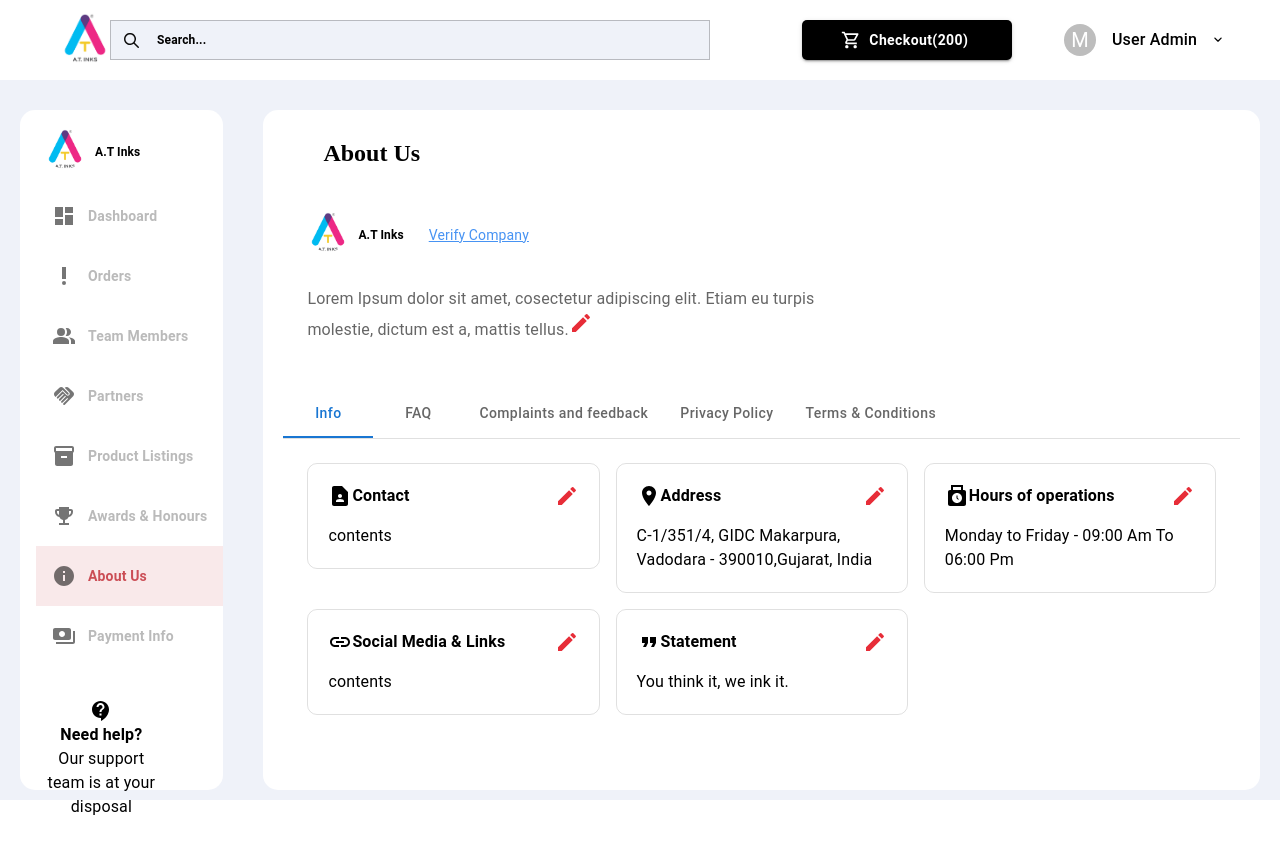
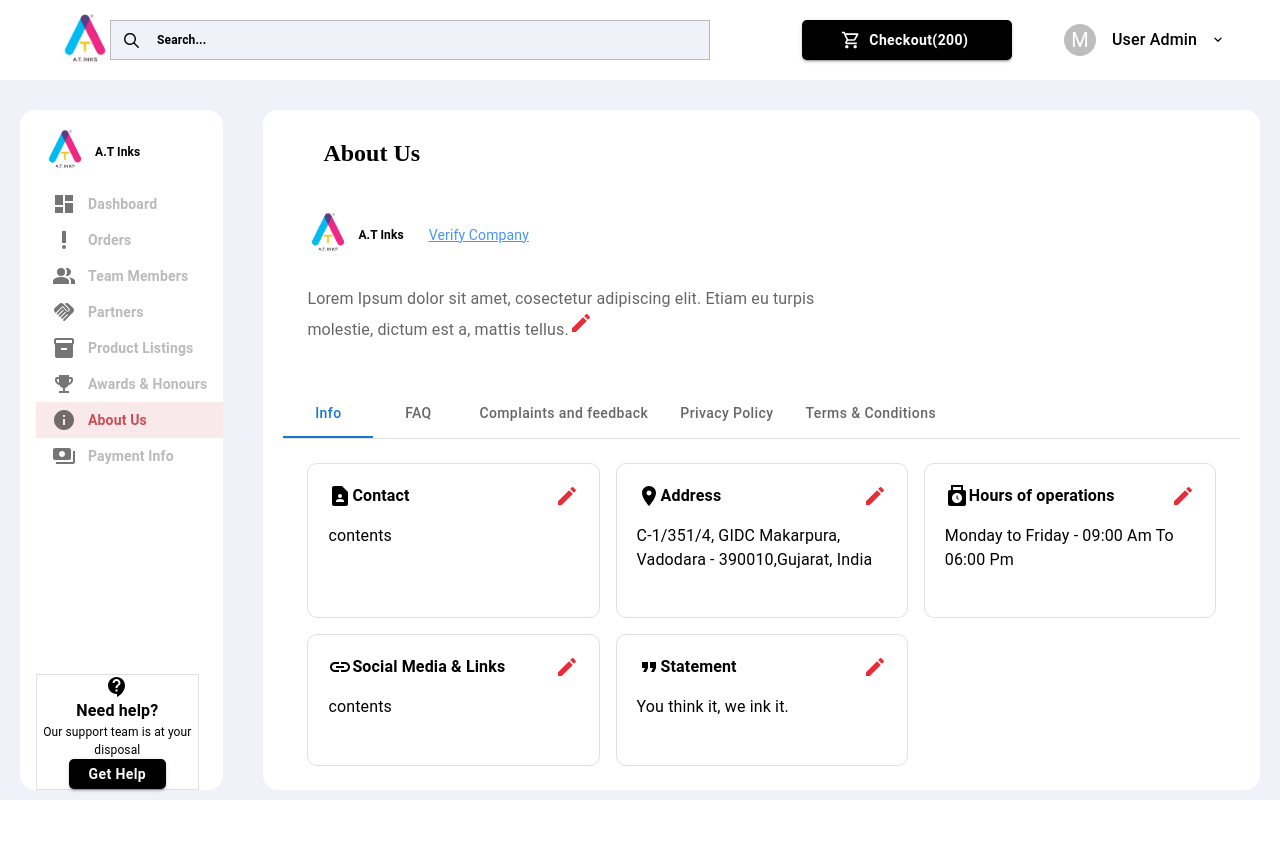
Before and after one commit to mayurlalwani/elred-portal, a React (Vite) app: page /about-us in a window 1280 px wide. After the commit the page ends 800 px from the top, so only its background shows below. Built offline with nearby package versions, Linux system fonts and the light colour scheme.

Commit message:
improve styles of tab container

```diff
--- a/src/components/Card/index.tsx
+++ b/src/components/Card/index.tsx
@@ -21,12 +21,14 @@ const Card = ({ title, icon, children, showContactsInfo }: ICardProps) => {
     };
   return (
     <Box
+      id="card-main-container"
       sx={{
         border: "solid 1px rgba(0, 0, 0, 0.12)",
         display: "flex",
         flexDirection: "column",
         borderRadius: "10px",
         padding: "20px",
+        height: "100%",
       }}
     >
       <Box
--- a/src/components/CustomTabs/index.tsx
+++ b/src/components/CustomTabs/index.tsx
@@ -25,11 +25,18 @@ function TabPanel(props: TabPanelProps) {
       hidden={value !== index}
       id={`simple-tabpanel-${index}`}
       aria-labelledby={`simple-tab-${index}`}
+      style={{ height: "100%" }}
       {...other}
     >
       {value === index && (
-        <Box sx={{ p: 3 }}>
-          <Typography>{children}</Typography>
+        <Box
+          id="tab-box"
+          sx={{
+            p: 3,
+            height: "100%",
+          }}
+        >
+          <Typography sx={{ height: "100%" }}>{children}</Typography>
         </Box>
       )}
     </div>
@@ -59,7 +66,7 @@ export default function CustomTabs() {
   };
 
   return (
-    <Box sx={{ width: "100%" }}>
+    <Box sx={{ width: "100%", height: "100%" }}>
       <Box sx={{ borderBottom: 1, borderColor: "divider" }}>
         <Tabs
           value={value}
@@ -75,9 +82,9 @@ export default function CustomTabs() {
           ))}
         </Tabs>
       </Box>
-      <TabPanel value={value} index={0}>
-        <Box>
-          <Grid container rowGap={2}>
+      <Box sx={{ height: "90%" }}>
+        <TabPanel value={value} index={0}>
+          <Grid container rowGap={2} sx={{ height: "100%" }}>
             <Grid container spacing={2} rowGap={2}>
               <Grid item xs={4}>
                 <Card
@@ -117,8 +124,8 @@ export default function CustomTabs() {
               </Grid>
             </Grid>
           </Grid>
-        </Box>
-      </TabPanel>
+        </TabPanel>
+      </Box>
       <TabPanel value={value} index={1}>
         Item Two
       </TabPanel>
--- a/src/components/Drawer/index.styles.ts
+++ b/src/components/Drawer/index.styles.ts
@@ -1,7 +1,6 @@
 export const sxStyles = () => {
   return {
     drawerContainer: {
-      border: "solid",
       width: 500,
       height: "100%",
       padding: "30px",
--- a/src/components/Drawer/index.tsx
+++ b/src/components/Drawer/index.tsx
@@ -42,7 +42,7 @@ const CustomDrawer = ({
   };
 
   const handleChangeEmail = (e: any, index: number) => {
-    const { name, value } = e.target;
+    const { value } = e.target;
     const list = [...emailFields];
     list[index] = value;
     setEmailFields(list);
@@ -108,7 +108,7 @@ const CustomDrawer = ({
           <Box id="edit-contact" sx={{ flexGrow: 1 }}>
             <Box sx={styles.editEmail}>
               <Typography fontWeight={600}>Email ID</Typography>
-              {emailFields.map((email, index) => (
+              {emailFields.map((email: any, index: number) => (
                 <TextField
                   fullWidth
                   label=""
--- a/src/components/Sidebar/index.styles.ts
+++ b/src/components/Sidebar/index.styles.ts
@@ -8,6 +8,8 @@ export const sxStyles = () => {
       backgroundColor: "#ffffff",
       height: "100%",
       borderRadius: "15px",
+      display: "flex",
+      flexDirection: "column",
     },
     logoSection: {
       display: "flex",
@@ -16,12 +18,13 @@ export const sxStyles = () => {
       padding: "25px",
     },
     helpContents: {
-      padding: "25px",
       width: "80%",
       alignItems: "center",
       justifyContent: "space-between",
       display: "flex",
       flexDirection: "column",
+      marginLeft: 2,
+      border: "solid 1px rgba(0, 0, 0, 0.12)",
     },
     active: {
       backgroundColor: "red",
--- a/src/components/Sidebar/index.tsx
+++ b/src/components/Sidebar/index.tsx
@@ -16,6 +16,7 @@ import {
 } from "@mui/material";
 import { createElement } from "react";
 import { NavLink, useLocation } from "react-router-dom";
+import PrimaryButton from "../Button";
 import { Logo } from "../Logo";
 import { sxStyles } from "./index.styles";
 
@@ -62,7 +63,7 @@ const Sidebar = () => {
       <Box id="sidebar-contents" sx={styles.sidebarContents}>
         <Logo />
 
-        <Box id="menu-section" sx={{ ml: 2 }}>
+        <Box id="menu-section" sx={{ ml: 2, flex: 1 }}>
           <MenuList>
             {menuItems.map((item, index) => (
               <NavLink
@@ -86,7 +87,7 @@ const Sidebar = () => {
               >
                 <MenuItem
                   sx={{
-                    height: "60px",
+                    height: "20%",
                     color:
                       location.pathname === "/about-us" &&
                       item.name === "About Us"
@@ -110,14 +111,21 @@ const Sidebar = () => {
           </MenuList>
         </Box>
 
-        <Box id="help-section">
+        <Box id="help-section" sx={{ display: "inline-flex" }}>
           <Box sx={styles.helpContents} id="help-content">
             <ContactSupportIcon />
             <Typography fontWeight={600}>Need help?</Typography>
-            <Typography textAlign="center">
+            <Typography textAlign="center" fontSize="12px">
               Our support team is at your disposal
             </Typography>
             {/* <ColorButton>Get Help</ColorButton> */}
+            <PrimaryButton
+              height="30px"
+              width="60%"
+              title="Get Help"
+              fontSize="10px"
+              onClick={() => {}}
+            />
           </Box>
         </Box>
       </Box>
--- a/src/pages/about-us/index.styles.ts
+++ b/src/pages/about-us/index.styles.ts
@@ -23,6 +23,7 @@ export const sxStyles = () => {
     },
     tabSection: {
       marginTop: "5%",
+      height: "100%",
     },
     verifyText: {
       fontSize: "14px",
```
